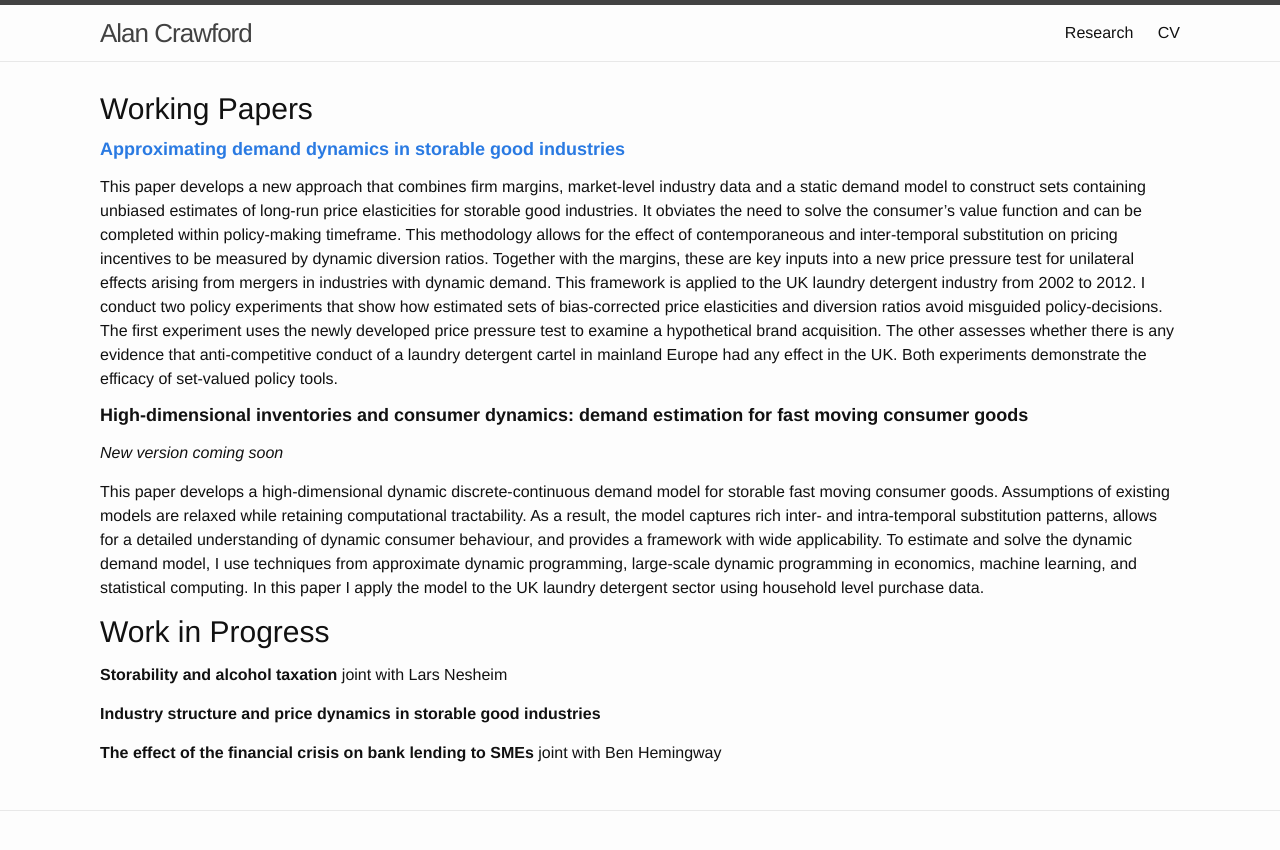
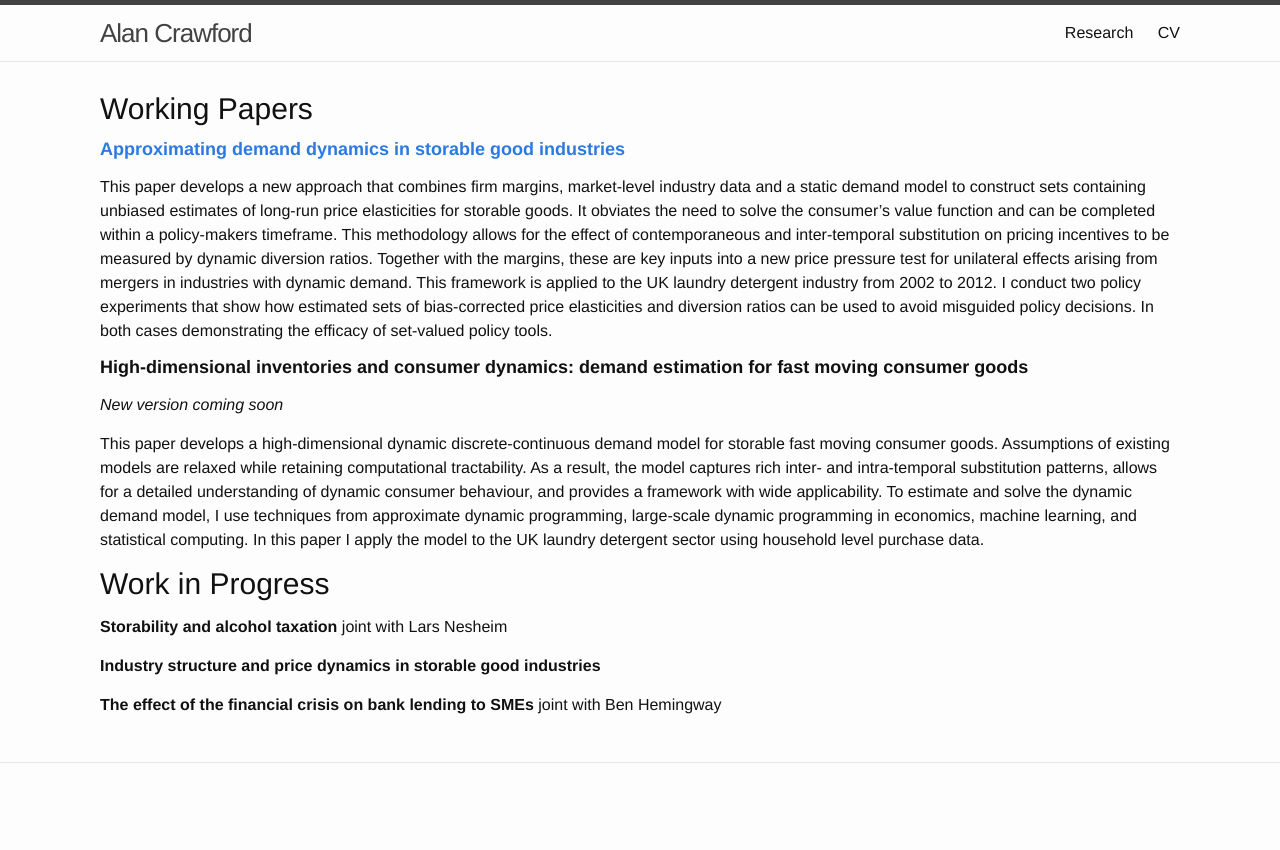
Before and after one commit to alancrawford/alancrawford.github.io, a Jekyll site: the page built from _pages/Research.md, in a window 1280 px wide. Shown: the top 850 px of the page. Built offline with Jekyll 4.4.1, drawn with Linux system fonts in a browser that asks for light colours.

Commit message:
Ruby update

```diff
--- a/_config.yml
+++ b/_config.yml
@@ -1,6 +1,6 @@
 # Site Settings
 title: Alan Crawford
-email: a.crawford.11@ucl.ac.uk
+email: acrawfor@eco.uc3m.es
 description: >
   This is Alan Crawford Personal Homepage. Contains details of my Economics research.
 author: Alan Crawford
--- a/_config_dev.yml
+++ b/_config_dev.yml
@@ -1,6 +1,6 @@
 # Site Settings
 title: Alan Crawford
-email: a.crawford.11@ucl.ac.uk
+email: acrawfor@eco.uc3m.es
 description: >
   This is Alan Crawford Personal Homepage. Contains details of my Economics research.
 baseurl: ""
--- a/_pages/Research.md
+++ b/_pages/Research.md
@@ -6,9 +6,22 @@
 
 ## Working Papers
 
-#### [Approximating demand dynamics in storable good industries](../assets/workingpapers/CrawfordAR (2020) Approximating Demand Dyanmics for Storable goods.pdf)
+#### [Approximating demand dynamics in storable good industries](../assets/workingpapers/CrawfordAR (2020) Approximating Demand Dynamics.pdf)
 
-This paper develops a new approach that combines firm margins, market-level industry data and a static demand model to construct sets containing unbiased estimates of long-run price elasticities for storable good industries. It obviates the need to solve the consumer's value function and can be completed within policy-making timeframe. This methodology allows for the effect of contemporaneous and inter-temporal substitution on pricing incentives to be measured by dynamic diversion ratios. Together with the margins, these are key inputs into a new price pressure test for unilateral effects arising from mergers in industries with dynamic demand. This framework is applied to the UK laundry detergent industry from 2002 to 2012. I conduct two policy experiments that show how estimated sets of bias-corrected price elasticities and diversion ratios avoid misguided policy-decisions. The first experiment uses the newly developed price pressure test to examine a hypothetical brand acquisition. The other assesses whether there is any evidence that anti-competitive conduct of a laundry detergent cartel in mainland Europe had any effect in the UK. Both experiments demonstrate the efficacy of set-valued policy tools.
+This paper develops a new approach that combines firm margins,
+market-level industry data and a static demand model to construct sets
+containing unbiased estimates of long-run price elasticities for storable
+goods. It obviates the need to solve the consumer’s value function and can
+be completed within a policy-makers timeframe. This methodology allows
+for the effect of contemporaneous and inter-temporal substitution on
+pricing incentives to be measured by dynamic diversion ratios. Together
+with the margins, these are key inputs into a new price pressure test for
+unilateral effects arising from mergers in industries with dynamic demand.
+This framework is applied to the UK laundry detergent industry from 2002
+to 2012. I conduct two policy experiments that show how estimated sets of
+bias-corrected price elasticities and diversion ratios can be used to avoid
+misguided policy decisions. In both cases demonstrating the efficacy of
+set-valued policy tools.
 
 #### High-dimensional inventories and consumer dynamics: demand estimation for fast moving consumer goods
 
--- a/index.html
+++ b/index.html
@@ -14,7 +14,7 @@
   <div class="btn--hold">
     <a class="btn btn-lg btn-primary" href="/Research/">Research »</a>
     <a class="btn btn-lg btn-success" href="/assets/cv/AlanCrawfordCV.pdf">CV »</a>
-    <a class="btn btn-lg btn-warning" href="mailto:a.crawford.11@ucl.ac.uk">Email »</a>
+    <a class="btn btn-lg btn-warning" href="mailto:acrawfor@eco.uc3m.es">Email »</a>
   </div>
     </div>
     <div class="col-xs-4 hidden-xs">
```
Also changed, not shown: Gemfile (added, +12 -0 lines), Gemfile.lock (added), 1 other file.
